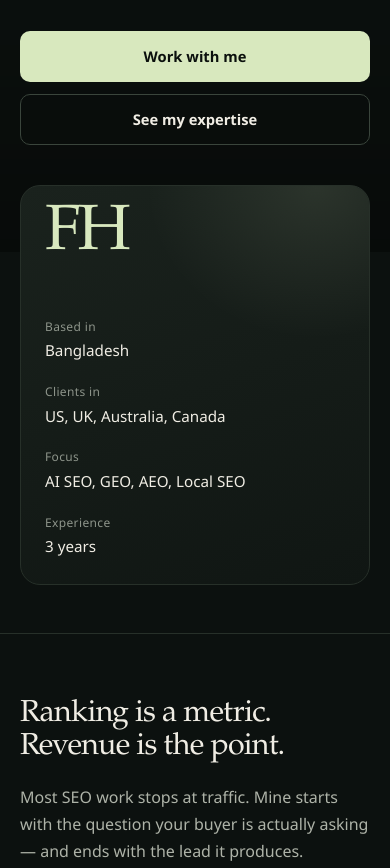
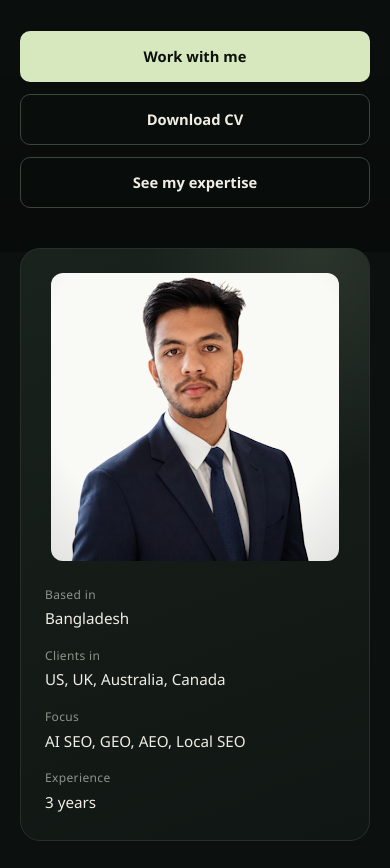
Before and after one commit to itzfuadhasan/fuadhasan, a plain HTML site: page index.html in a window 390 px wide. Shown: the part 592-1460 px from the top of the page. Drawn offline with Linux system fonts and the light colour scheme.

Commit message:
added photo and cv

```diff
--- a/index.html
+++ b/index.html
@@ -412,19 +412,61 @@
       );
     }
 
-    .identity-mark {
+    .identity-media {
       position: relative;
+      aspect-ratio: 1 / 1;
+      border-radius: 12px;
+      overflow: hidden;
+      background: radial-gradient(
+        80% 70% at 70% 10%,
+        rgba(216, 232, 190, 0.16),
+        rgba(21, 28, 24, 0.9)
+      );
+    }
+
+    .identity-photo {
+      display: block;
+      width: 100%;
+      height: 100%;
+      object-fit: cover;
+      object-position: 50% 18%;
+      filter: sepia(0.16) brightness(0.975) saturate(1.05);
+    }
+
+    /* Warm the studio white and soften the hard edge into the card */
+    .identity-media::after {
+      content: "";
+      position: absolute;
+      inset: 0;
+      pointer-events: none;
+      background: radial-gradient(
+        120% 120% at 50% 35%,
+        transparent 45%,
+        rgba(12, 17, 15, 0.22) 100%
+      );
+    }
+
+    .identity-monogram {
+      position: absolute;
+      inset: 0;
+      display: none;
+      place-items: center;
       font-family: var(--font-display);
-      font-size: clamp(4rem, 7vw, 5.25rem);
-      line-height: 0.8;
+      font-size: clamp(3.5rem, 6vw, 4.75rem);
+      line-height: 1;
       letter-spacing: -0.05em;
       color: var(--accent);
+    }
+
+    .identity-media.is-missing .identity-monogram {
+      display: grid;
     }
 
     .identity-list {
       position: relative;
       display: grid;
-      gap: 16px;
+      grid-template-columns: repeat(2, minmax(0, 1fr));
+      gap: 16px 20px;
       margin: 0;
     }
 
@@ -709,18 +751,18 @@
       }
 
       .identity {
+        display: grid;
+        grid-template-columns: 168px minmax(0, 1fr);
+        align-items: start;
+        gap: 24px;
         min-height: 0;
-        max-width: 520px;
+        max-width: 560px;
         padding: 24px;
       }
 
-      .identity-mark {
-        margin-bottom: 28px;
-      }
-
       .identity-list {
-        grid-template-columns: repeat(2, minmax(0, 1fr));
-        gap: 18px 24px;
+        grid-template-columns: minmax(0, 1fr);
+        gap: 14px;
       }
 
       .about-grid,
@@ -795,13 +837,27 @@
       }
     }
 
+    @media (max-width: 560px) {
+      .hero-actions .btn {
+        width: 100%;
+      }
+    }
+
     @media (max-width: 480px) {
       .hero h1 {
         font-size: clamp(3rem, 17vw, 3.8rem);
       }
 
-      .hero-actions .btn {
+      .identity {
+        display: flex;
+        flex-direction: column;
+        max-width: none;
+      }
+
+      .identity-media {
         width: 100%;
+        max-width: 288px;
+        margin-inline: auto;
       }
 
       .identity-list {
@@ -896,12 +952,27 @@
 
             <div class="hero-actions">
               <a href="#contact" class="btn btn-primary">Work with me</a>
+              <a
+                href="assets/fuad-hasan-cv.pdf"
+                class="btn btn-quiet"
+                download="Fuad-Hasan-CV.pdf"
+              >Download CV</a>
               <a href="#expertise" class="btn btn-quiet">See my expertise</a>
             </div>
           </div>
 
           <aside class="identity" aria-label="At a glance">
-            <div class="identity-mark" aria-hidden="true">FH</div>
+            <div class="identity-media">
+              <img
+                class="identity-photo"
+                src="assets/fuad-hasan.png"
+                alt="Portrait of Fuad Hasan"
+                width="288"
+                height="288"
+                decoding="async"
+              />
+              <div class="identity-monogram" aria-hidden="true">FH</div>
+            </div>
 
             <dl class="identity-list">
               <div>
@@ -1128,6 +1199,10 @@
               <li>
                 <a href="mailto:furathasan369@gmail.com">Email</a>
               </li>
+              <li>
+                <a href="assets/fuad-hasan-cv.pdf" download="Fuad-Hasan-CV.pdf"
+                >Resume (PDF)</a>
+              </li>
             </ul>
           </div>
         </nav>
@@ -1180,6 +1255,23 @@
       var toggle = document.getElementById("nav-toggle");
       var navLinks = document.getElementById("nav-links");
       var yearEl = document.getElementById("year");
+      var photo = document.querySelector(".identity-photo");
+      var media = document.querySelector(".identity-media");
+
+      if (photo && media) {
+        var showMonogram = function () {
+          if (photo.parentNode) {
+            photo.remove();
+          }
+          media.classList.add("is-missing");
+        };
+
+        photo.addEventListener("error", showMonogram);
+
+        if (photo.complete && photo.naturalWidth === 0) {
+          showMonogram();
+        }
+      }
 
       if (yearEl) {
         yearEl.textContent = new Intl.DateTimeFormat("en", {
```
Also changed, not shown: assets/fuad-hasan.png (added), 1 other file.
